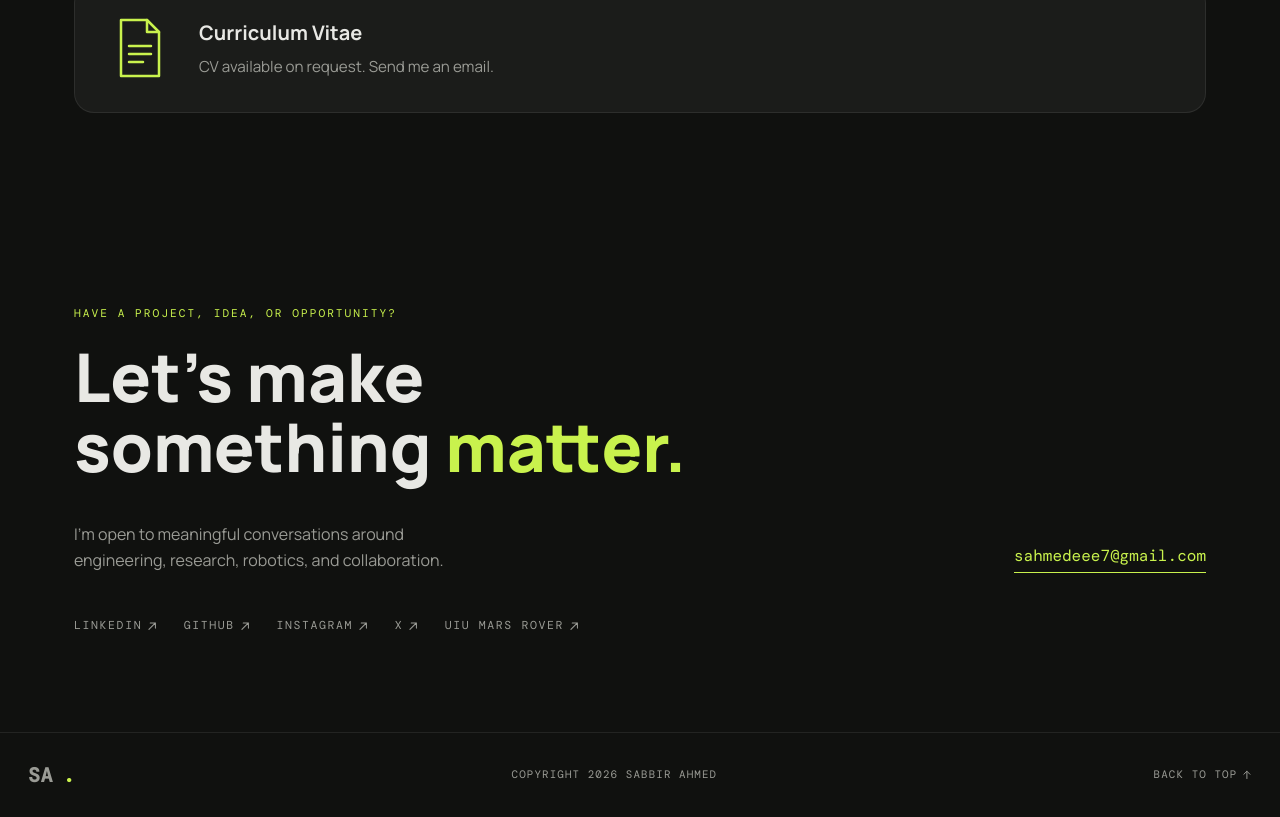
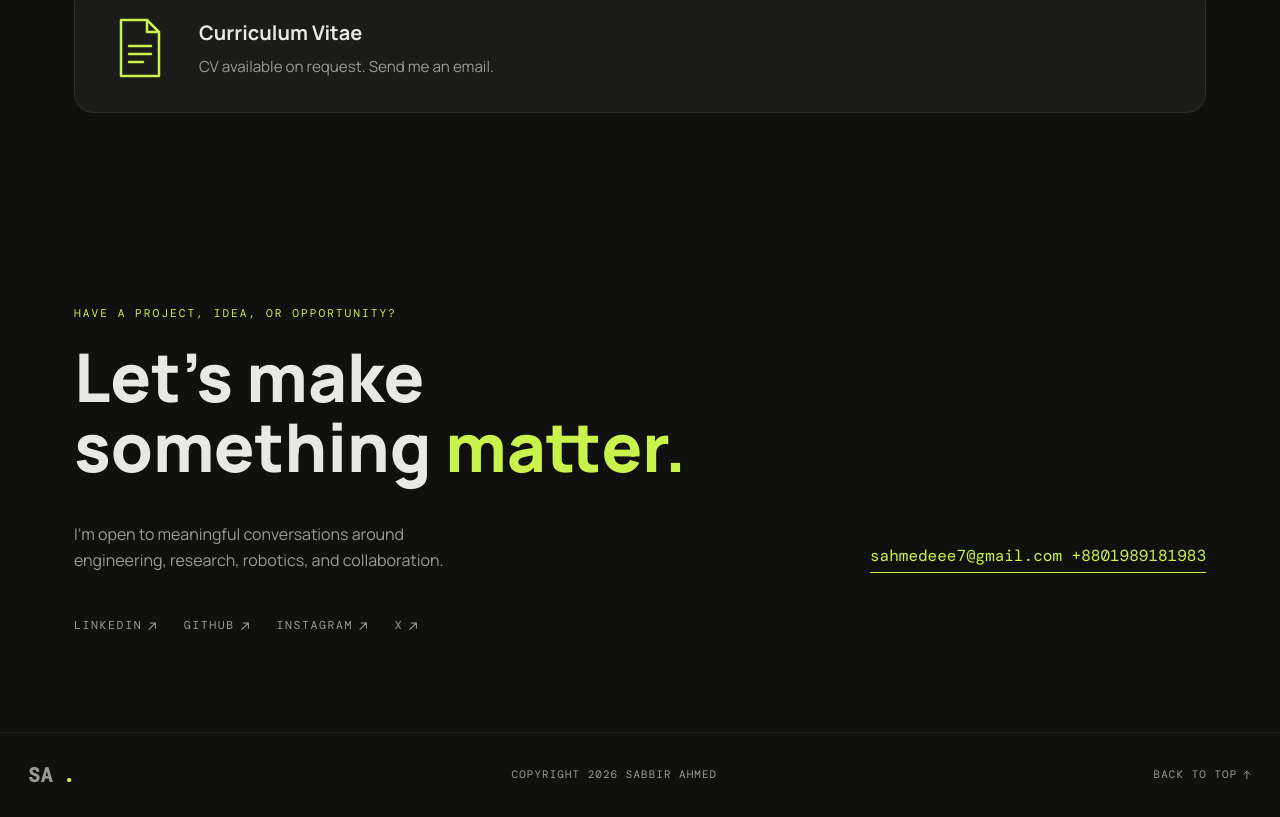
Before and after one commit to SabbirLab/portfolio, a plain HTML site: page index.html in a window 1280 px wide. Shown: the part 7022-7839 px from the top of the page. Drawn offline with nearby package versions, Linux system fonts and the light colour scheme; no server answers.

Commit message:
Update index.html

```diff
--- a/index.html
+++ b/index.html
@@ -440,14 +440,13 @@
     <section class="contact section-wrap section-pad" id="contact">
       <div class="contact-kicker">Have a project, idea, or opportunity?</div>
       <h2 class="contact-title">Let's make<br>something <span class="accent">matter.</span></h2>
-      <div class="contact-bottom"><p>I'm open to meaningful conversations around engineering, research, robotics, and collaboration.</p><a class="email-link" href="mailto:sahmedeee7@gmail.com">sahmedeee7@gmail.com</a></div>
+      <div class="contact-bottom"><p>I'm open to meaningful conversations around engineering, research, robotics, and collaboration.</p><a class="email-link" href="mailto:sahmedeee7@gmail.com">sahmedeee7@gmail.com +8801989181983</a></div>
       <div class="social-links">
         <a href="https://www.linkedin.com/in/sabbirahmed360/" target="_blank" rel="noopener noreferrer">LinkedIn<svg class="ic" aria-hidden="true"><use href="#i-out"/></svg></a>
         <a href="https://github.com/SabbirLab" target="_blank" rel="noopener noreferrer">GitHub<svg class="ic" aria-hidden="true"><use href="#i-out"/></svg></a>
         <a href="https://www.instagram.com/yes_sabbir/" target="_blank" rel="noopener noreferrer">Instagram<svg class="ic" aria-hidden="true"><use href="#i-out"/></svg></a>
         <a href="https://x.com/yes_sabbir" target="_blank" rel="noopener noreferrer">X<svg class="ic" aria-hidden="true"><use href="#i-out"/></svg></a>
-        <a href="https://www.facebook.com/uiumarsrover/" target="_blank" rel="noopener noreferrer">UIU Mars Rover<svg class="ic" aria-hidden="true"><use href="#i-out"/></svg></a>
-      </div>
+
     </section>
   </main>
 
```
